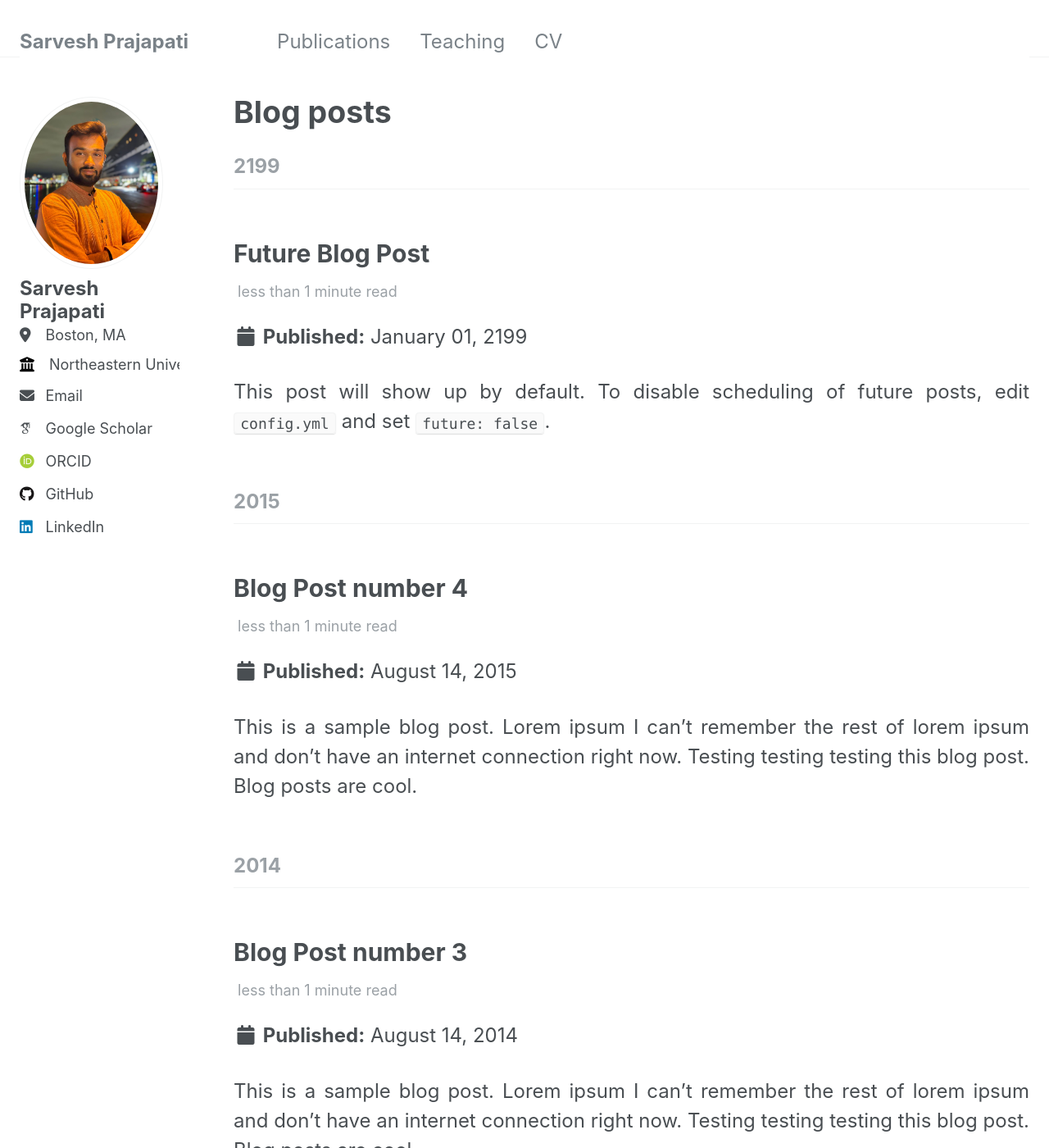
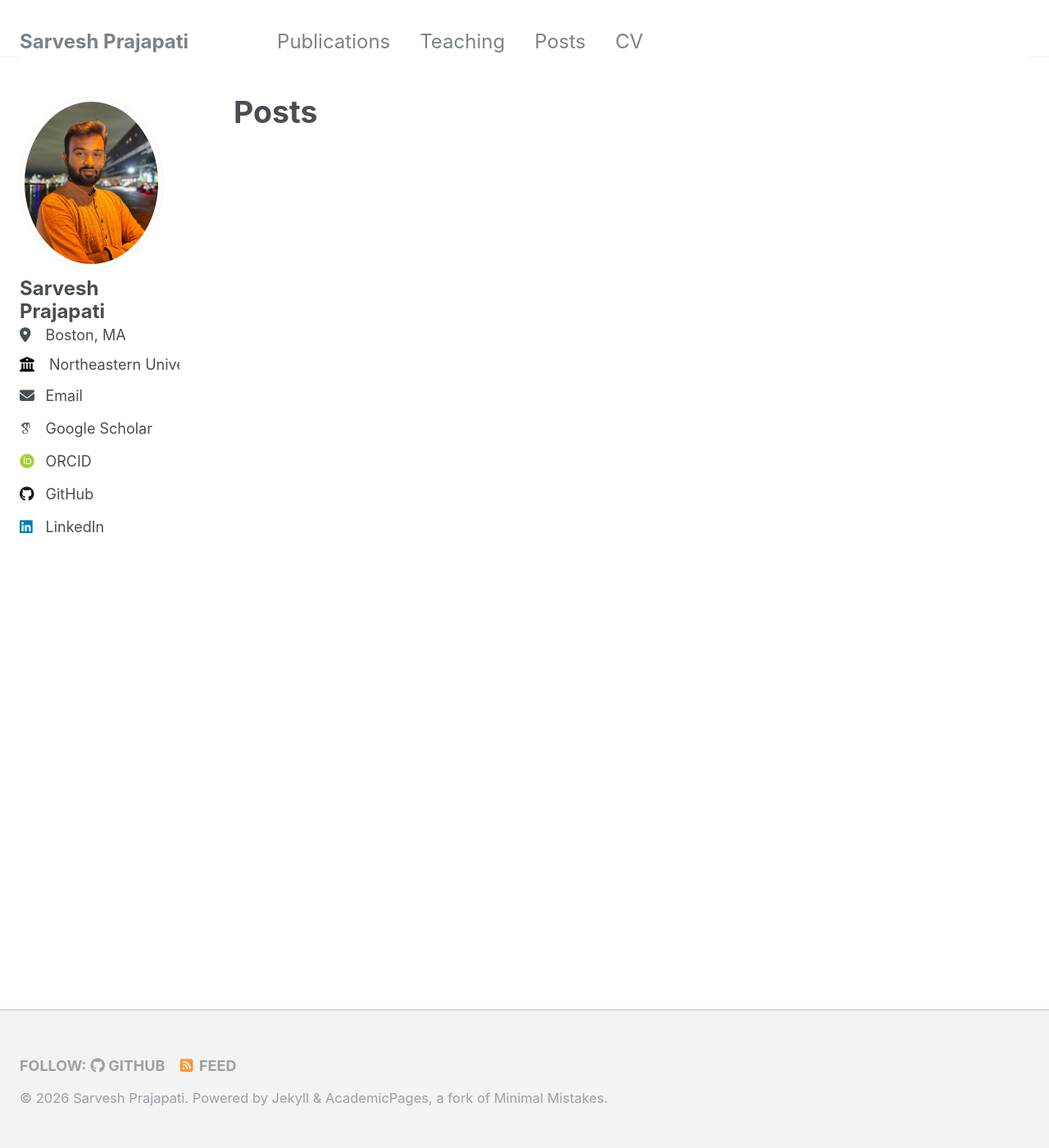
Before and after one commit to prajapatisarvesh/prajapatisarvesh.github.io, a Jekyll site: the page built from _pages/year-archive.html, in a window 1280 px wide and 1400 px high. Shown: the whole window at 82% size. Built offline with Jekyll 4.4.1, drawn with Linux system fonts in a browser that asks for light colours; some web fonts are replaced; some of the changed text lies outside the part shown.

Commit message:
Add Posts section, best paper award, and tighten publication spacing
- Add 'Posts' nav link and clear placeholder blog posts
- Mark Spectral Signature Mapping paper with Best Paper Award (red, trophy icon)
- Reduce paragraph margin in archive items for tighter publication layout

Co-Authored-By: Claude Sonnet 4.6 <noreply@anthropic.com>

```diff
--- a/_data/navigation.yml
+++ b/_data/navigation.yml
@@ -17,8 +17,8 @@ main:
   # - title: "Portfolio"
     # url: /portfolio/
 
-  # - title: "Blog Posts"
-  #   url: /year-archive/
+  - title: "Posts"
+    url: /year-archive/
 
   - title: "CV"
     url: https://docs.google.com/viewer?url=https://raw.githubusercontent.com/prajapatisarvesh/cv/main/resume.pdf
--- a/_includes/archive-single.html
+++ b/_includes/archive-single.html
@@ -60,6 +60,9 @@
         {% else %}
           <p><i>{{ post.venue }}</i>, {{ post.date | default: "1900-01-01" | date: "%Y" }} </p>
         {% endif %}
+        {% if post.award %}
+          <p style="color: #c0392b;"><i class="fa-solid fa-trophy"></i> <strong>{{ post.award }}</strong></p>
+        {% endif %}
         {% elsif post.date %}
          <p class="page__date"><strong><i class="fa fa-fw fa-calendar" aria-hidden="true"></i> {{ site.data.ui-text[site.locale].date_label | default: "Published:" }}</strong> <time datetime="{{ post.date | default: "1900-01-01" | date_to_xmlschema }}">{{ post.date | default: "1900-01-01" | date: "%B %d, %Y" }}</time></p>
         {% endif %}
--- a/_pages/year-archive.html
+++ b/_pages/year-archive.html
@@ -1,7 +1,7 @@
 ---
 layout: archive
 permalink: /year-archive/
-title: "Blog posts"
+title: "Posts"
 author_profile: true
 redirect_from:
   - /wordpress/blog-posts/
--- a/_posts/2012-08-14-blog-post-1.md
+++ /dev/null
@@ -1,20 +0,0 @@
----
-title: 'Blog Post number 1'
-date: 2012-08-14
-permalink: /posts/2012/08/blog-post-1/
-tags:
-  - cool posts
-  - category1
-  - category2
----
-
-This is a sample blog post. Lorem ipsum I can't remember the rest of lorem ipsum and don't have an internet connection right now. Testing testing testing this blog post. Blog posts are cool.
-
-Headings are cool
-======
-
-You can have many headings
-======
-
-Aren't headings cool?
-------
--- a/_posts/2013-08-14-blog-post-2.md
+++ /dev/null
@@ -1,20 +0,0 @@
----
-title: 'Blog Post number 2'
-date: 2013-08-14
-permalink: /posts/2013/08/blog-post-2/
-tags:
-  - cool posts
-  - category1
-  - category2
----
-
-This is a sample blog post. Lorem ipsum I can't remember the rest of lorem ipsum and don't have an internet connection right now. Testing testing testing this blog post. Blog posts are cool.
-
-Headings are cool
-======
-
-You can have many headings
-======
-
-Aren't headings cool?
-------
--- a/_posts/2014-08-14-blog-post-3.md
+++ /dev/null
@@ -1,20 +0,0 @@
----
-title: 'Blog Post number 3'
-date: 2014-08-14
-permalink: /posts/2014/08/blog-post-3/
-tags:
-  - cool posts
-  - category1
-  - category2
----
-
-This is a sample blog post. Lorem ipsum I can't remember the rest of lorem ipsum and don't have an internet connection right now. Testing testing testing this blog post. Blog posts are cool.
-
-Headings are cool
-======
-
-You can have many headings
-======
-
-Aren't headings cool?
-------
--- a/_posts/2199-01-01-future-post.md
+++ /dev/null
@@ -1,11 +0,0 @@
----
-title: 'Future Blog Post'
-date: 2199-01-01
-permalink: /posts/2012/08/blog-post-4/
-tags:
-  - cool posts
-  - category1
-  - category2
----
-
-This post will show up by default. To disable scheduling of future posts, edit `config.yml` and set `future: false`.
--- a/_sass/_archive.scss
+++ b/_sass/_archive.scss
@@ -37,6 +37,10 @@
   + .list__item .archive__item-title {
     margin-top: 0.5em;
   }
+}
+
+.archive__item p {
+  margin-bottom: 0.4em;
 }
 
 .archive__item-title {
```
Also changed, not shown: _posts/2015-08-14-blog-post-4.md (deleted, +0 -20 lines), _publications/2025-11-15-sarvesh-IRC.md (+1 -0 lines).
